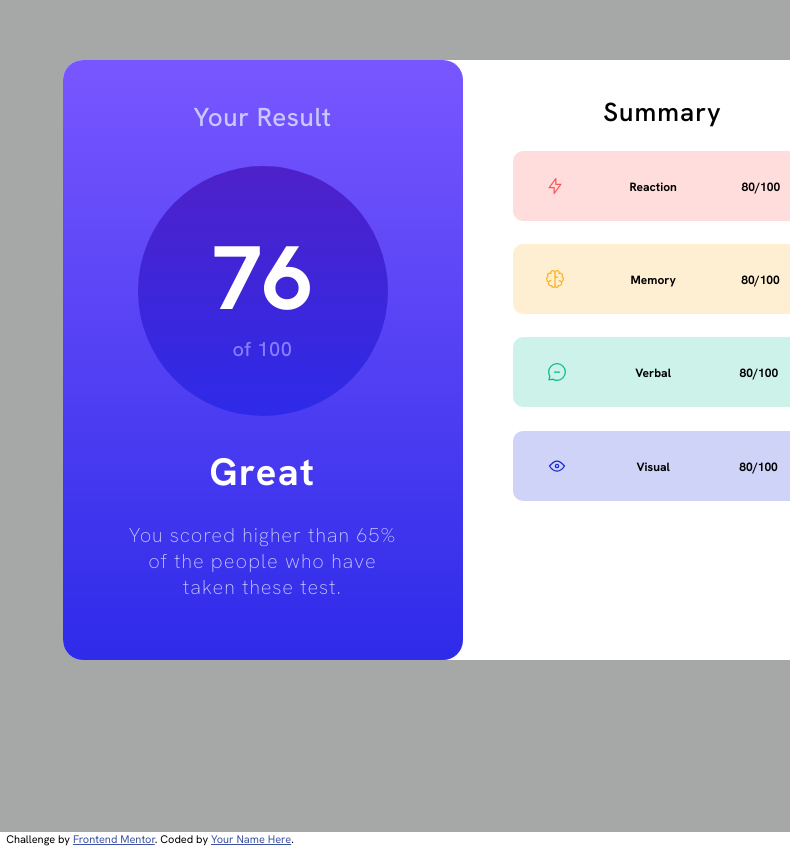
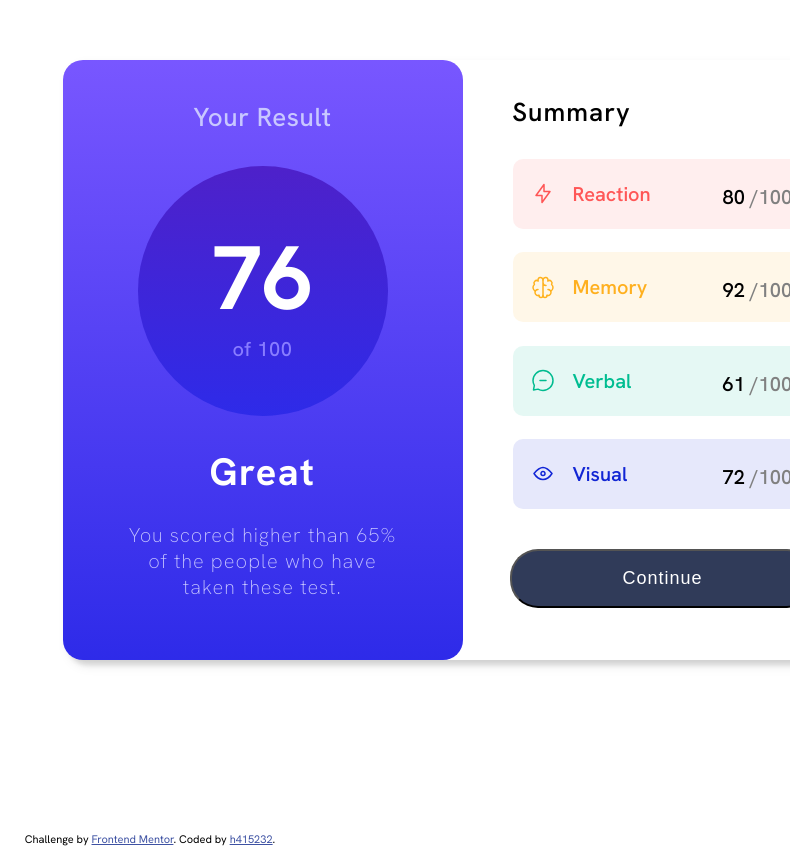
Before and after one commit to h415232/results-summary-component-main, a plain HTML site: page index.html in a window 1280 px wide. Shown: the part 112-958 px from the top of the page, without its empty margins (490-1280 px from the left). Drawn offline with Linux system fonts and the light colour scheme.

Commit message:
Completed the left card

```diff
--- a/css/style.css
+++ b/css/style.css
@@ -13,7 +13,7 @@ body {
 .main {
     width: 1905px;
     height: 944px;
-    background-color: rgb(166, 167, 167);
+    /*background-color: rgb(166, 167, 167);*/
     display: flex;
 }
 
@@ -24,6 +24,8 @@ body {
     margin: auto;
     border-radius: 20px;
     display: flex;
+    box-shadow: 5px 5px 5px 0px rgba(0,0,0,0.1);
+    filter: drop-shadow(5px 5px 5px rgba(0,0,0,0.1));
 }
 
 .card-left {
@@ -102,17 +104,17 @@ body {
 }
 
 .card-right h2 {
-    /*margin-left: 40px;*/
     margin-top: 35px;
     font-size: 26px;
     letter-spacing: 1px;
     font-weight: 550;
+    margin-right: 182px;
+    margin-bottom: 30px;
 }
 
 .result {
     width: 400px;
     height: 350px;
-    /*background-color: aqua;*/
     display: flex;
     flex-direction: column;
     align-items: center;
@@ -130,27 +132,80 @@ body {
 
 .result-box img {
     display: inline-block;
+    scale: 120%;
+    margin-left: 20px;
 }
 
 .result-box h6 {
-    font-size: 12px;
+    font-size: 20px;
+    margin-left: 20px;
+    font-weight: 550;
+}
+
+.component {
+    width: 200px;
+    height: 70px;
+    display: flex;
+    flex-wrap: wrap;
+    align-content: center;
+    justify-content: flex-start;
+}
+
+.score {
+    width: 100px;
+    height: 70px;
+}
+
+.score h6 {
+    margin-top: 25px;
+    margin-left: 10px;
+}
+
+.main-score {
+    color: black;
+}
+
+.sub-score {
+    color: gray;
 }
 
 .box-red {
-    background-color: hsla(0, 100%, 67%, 0.2);
+    background-color: hsla(0, 100%, 67%, 0.1);
+    color: hsl(0, 100%, 67%);
 }
 
 .box-yellow {
-    background-color: hsla(39, 100%, 56%, 0.2);
+    background-color: hsla(39, 100%, 56%, 0.1);
+    color: hsl(39, 100%, 56%);
 }
 
 .box-teal {
-    background-color: hsla(166, 100%, 37%, 0.2);
+    background-color: hsla(166, 100%, 37%, 0.1);
+    color: hsl(166, 100%, 37%)
 }
 
 .box-cobalt {
-    background-color: hsla(234, 85%, 45%, 0.2);
+    background-color: hsla(234, 85%, 45%, 0.1);
+    color: hsl(234, 85%, 45%);
 }
+
+.btn {
+    border-radius: 28px;
+    color: white;
+    font-size: 18px;
+    background: #303B59;
+    padding: 17px 110px;
+    text-decoration: none;
+    margin-top: 40px;
+    font-weight: 450;
+    letter-spacing: 1px;
+}
+
+.btn:hover {
+    background: #50748a;
+    text-decoration: none;
+}
+
 
 .attribution {
     font-size: 11px;
--- a/index.html
+++ b/index.html
@@ -29,27 +29,44 @@
         </div>
         <div class="result">
           <div class="result-box box-red">
+            <div class="component">
               <img src="assets/images/icon-reaction.svg" alt="img-reaction">
               <h6>Reaction</h6>
-            <h6>80/100</h6>
+            </div>
+            <div class="score">
+              <h6><span class="main-score">80</span><span class="sub-score"> /100</span></h6>
+            </div>
           </div>
           <div class="result-box box-yellow">
+            <div class="component">
               <img src="assets/images/icon-memory.svg" alt="img-memory">
               <h6>Memory</h6>
-            <h6>80/100</h6>
+            </div>
+            <div class="score">
+              <h6><span class="main-score">92</span><span class="sub-score"> /100</span></h6>
+            </div>
           </div>
           <div class="result-box box-teal">
+            <div class="component">
               <img src="assets/images/icon-verbal.svg" alt="img-verbal">
               <h6>Verbal</h6>
-            <h6>80/100</h6>
+            </div>
+            <div class="score">
+              <h6><span class="main-score">61</span><span class="sub-score"> /100</span></h6>
+            </div>
           </div>
           <div class="result-box box-cobalt">
+            <div class="component">
               <img src="assets/images/icon-visual.svg" alt="img-visual">
               <h6>Visual</h6>
-            <h6>80/100</h6>
+            </div>
+            <div class="score">
+              <h6><span class="main-score">72</span><span class="sub-score"> /100</span></h6>
+            </div>
           </div>
         </div>
         <div class="button">
+          <button class="btn">Continue</button>
         </div>
       </div>
     </div>
@@ -57,7 +74,7 @@
 
   <div class="attribution">
     Challenge by <a href="https://www.frontendmentor.io?ref=challenge" target="_blank">Frontend Mentor</a>.
-    Coded by <a href="#">Your Name Here</a>.
+    Coded by <a href="#">h415232</a>.
   </div>
 </body>
 </html>
```
Lines whose indentation alone changed are shown as unchanged.
